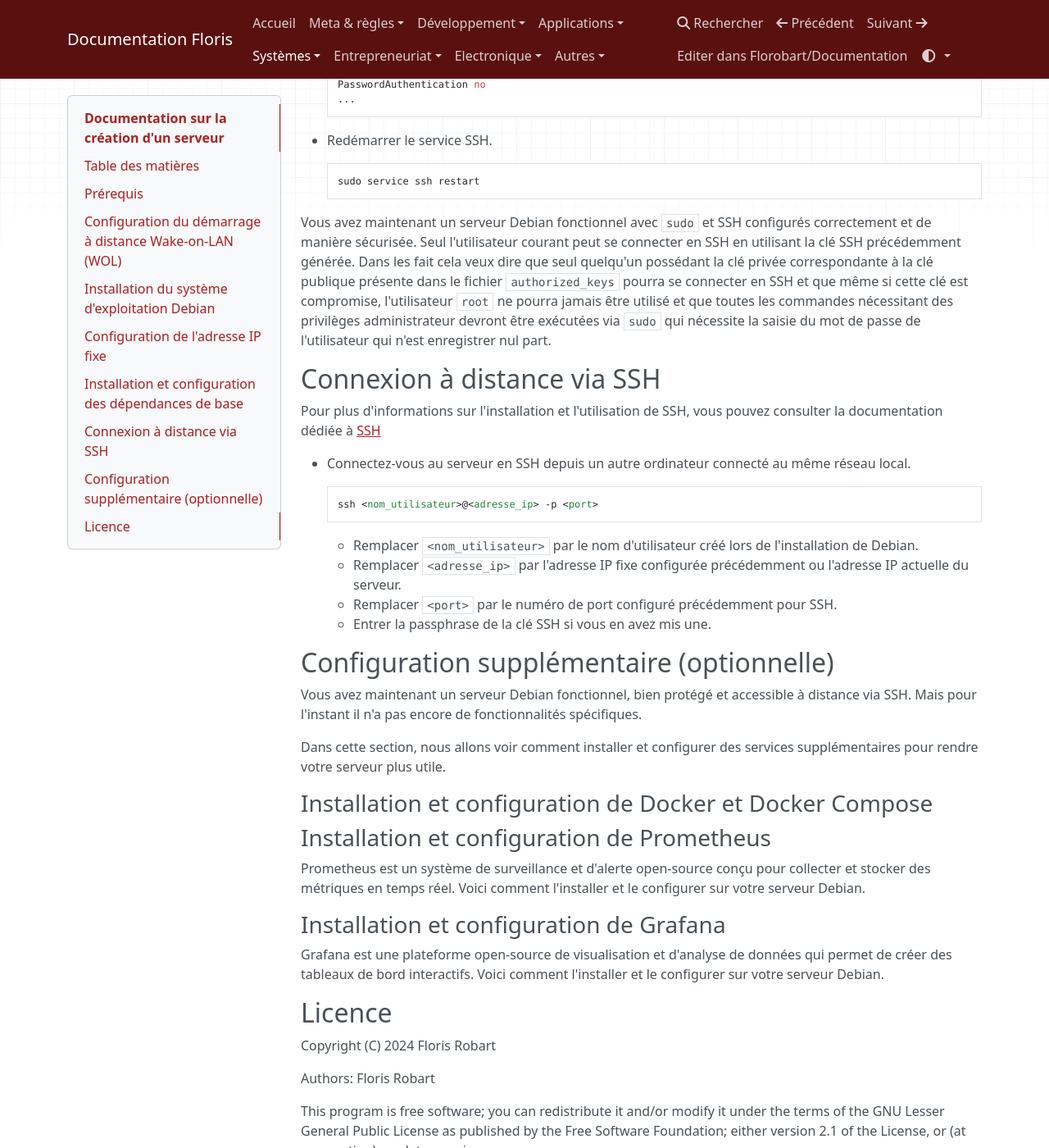
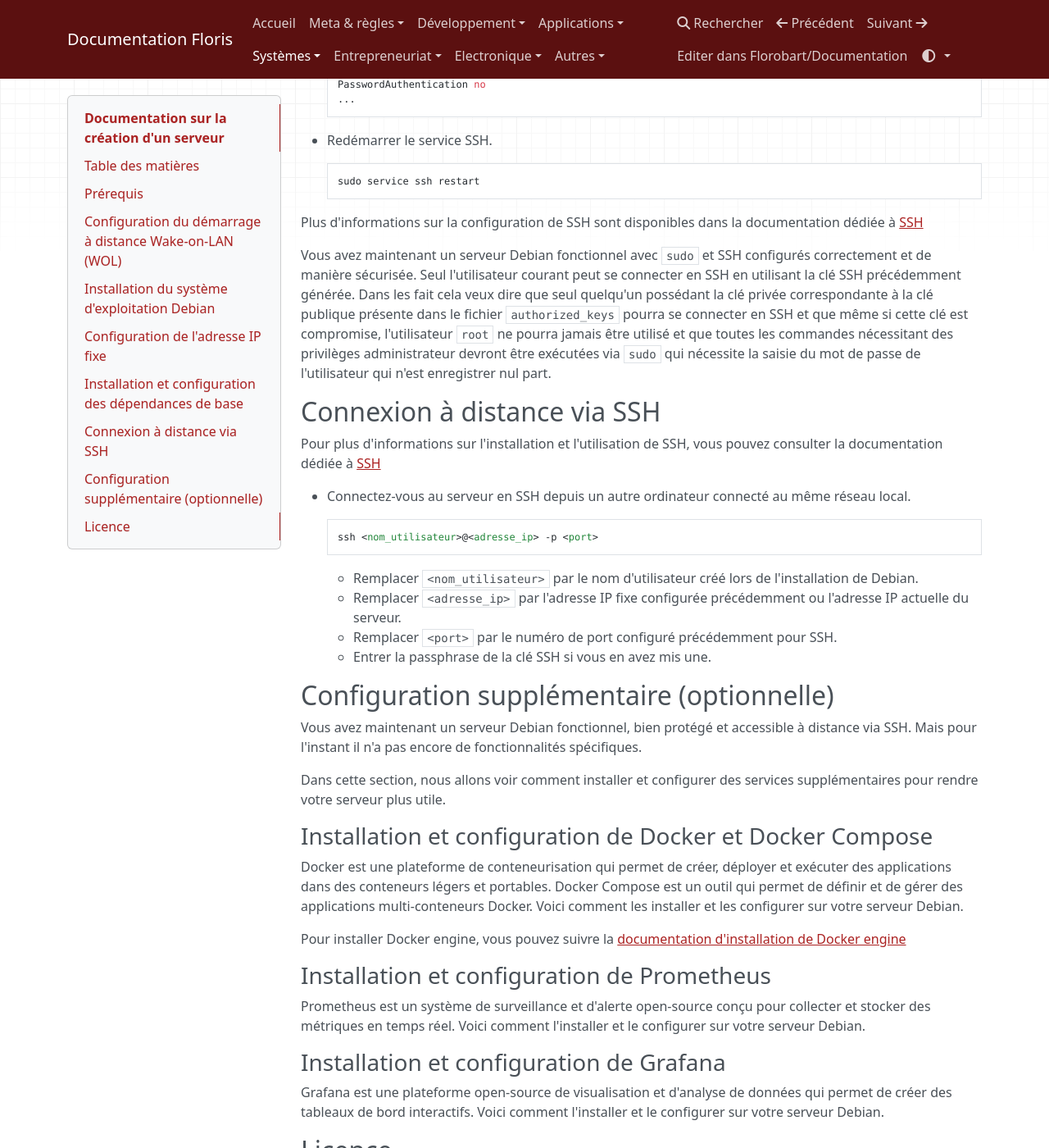
Before and after one commit to FloRobart/Documentations, an MkDocs documentation site: the page built from docs/03_system/server/server_creation_2026.md, in a window 1280 px wide and 1400 px high, scrolled down 8988 px. Shown: the whole window at 82% size. Built offline with MkDocs 1.6.1, drawn with Linux system fonts in a browser that asks for light colours; nearby versions of some CDN libraries.

Commit message:
feat(docker): Add link for docker engine doc

````diff
--- a/docs/03_system/server/server_creation_2026.md
+++ b/docs/03_system/server/server_creation_2026.md
@@ -399,6 +399,8 @@ Si vous n'avez pas défini de mot de passe pour l'utilisateur `root` lors de l'i
     sudo service ssh restart
     ```
 
+Plus d'informations sur la configuration de SSH sont disponibles dans la documentation dédiée à [SSH](../../02_applications/ssh.md)
+
 Vous avez maintenant un serveur Debian fonctionnel avec `sudo` et SSH configurés correctement et de manière sécurisée. Seul l'utilisateur courant peut se connecter en SSH en utilisant la clé SSH précédemment générée. Dans les fait cela veux dire que seul quelqu'un possédant la clé privée correspondante à la clé publique présente dans le fichier `authorized_keys` pourra se connecter en SSH et que même si cette clé est compromise, l'utilisateur `root` ne pourra jamais être utilisé et que toutes les commandes nécessitant des privilèges administrateur devront être exécutées via `sudo` qui nécessite la saisie du mot de passe de l'utilisateur qui n'est enregistrer nul part.
 
 ## Connexion à distance via SSH
@@ -423,6 +425,10 @@ Vous avez maintenant un serveur Debian fonctionnel, bien protégé et accessible
 Dans cette section, nous allons voir comment installer et configurer des services supplémentaires pour rendre votre serveur plus utile.
 
 ### Installation et configuration de Docker et Docker Compose
+
+Docker est une plateforme de conteneurisation qui permet de créer, déployer et exécuter des applications dans des conteneurs légers et portables. Docker Compose est un outil qui permet de définir et de gérer des applications multi-conteneurs Docker. Voici comment les installer et les configurer sur votre serveur Debian.
+
+Pour installer Docker engine, vous pouvez suivre la [documentation d'installation de Docker engine](../../02_applications/docker_installation.md)
 
 ### Installation et configuration de Prometheus
 
````
